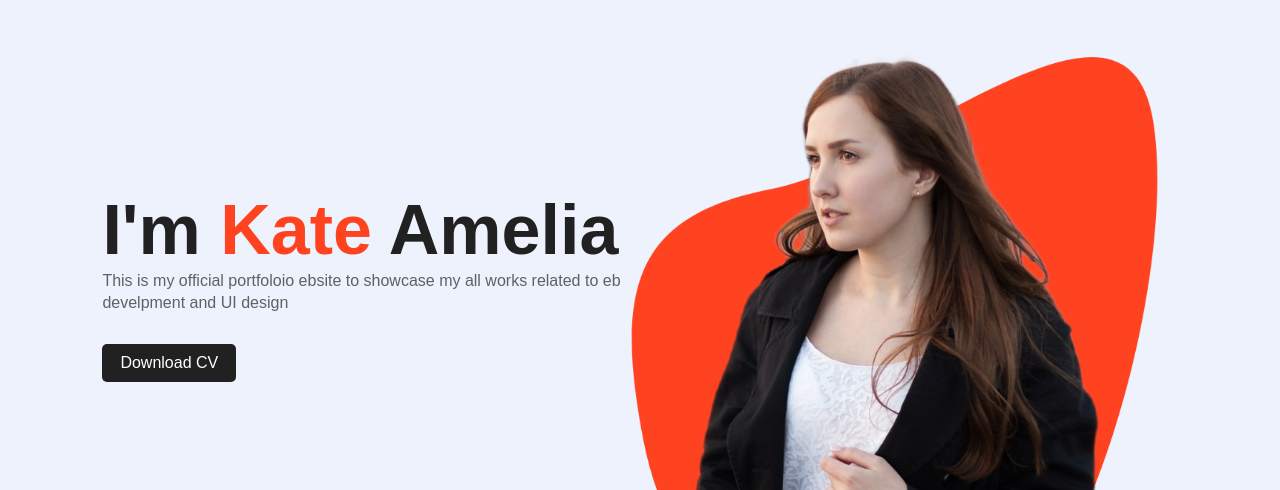
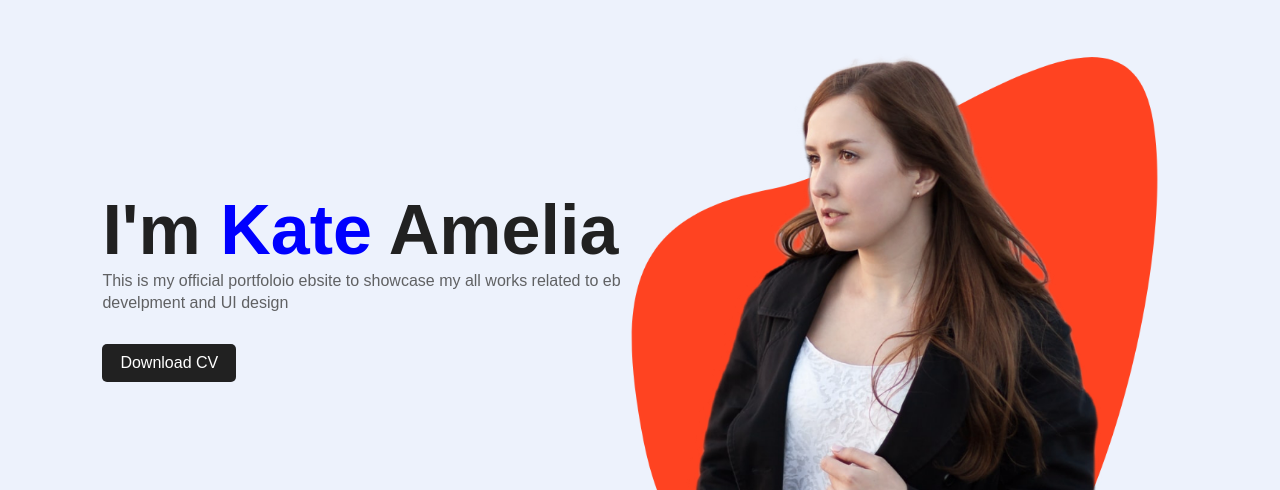
Before and after one commit to heeba6/Dark-mode, a plain HTML site: page index.html in a window 1280 px wide. Shown: the part 114-604 px from the top of the page. Drawn offline with Linux system fonts and the light colour scheme.

Commit message:
changing color from orange to blue

```diff
--- a/style.css
+++ b/style.css
@@ -47,7 +47,8 @@ nav ul li a:hover{
     margin-bottom: ;
 }
 span{
-    color:#ff4321;
+    //color:#ff4321;
+    color:blue ;
 }
 .info p{
     color:#606163;
```
